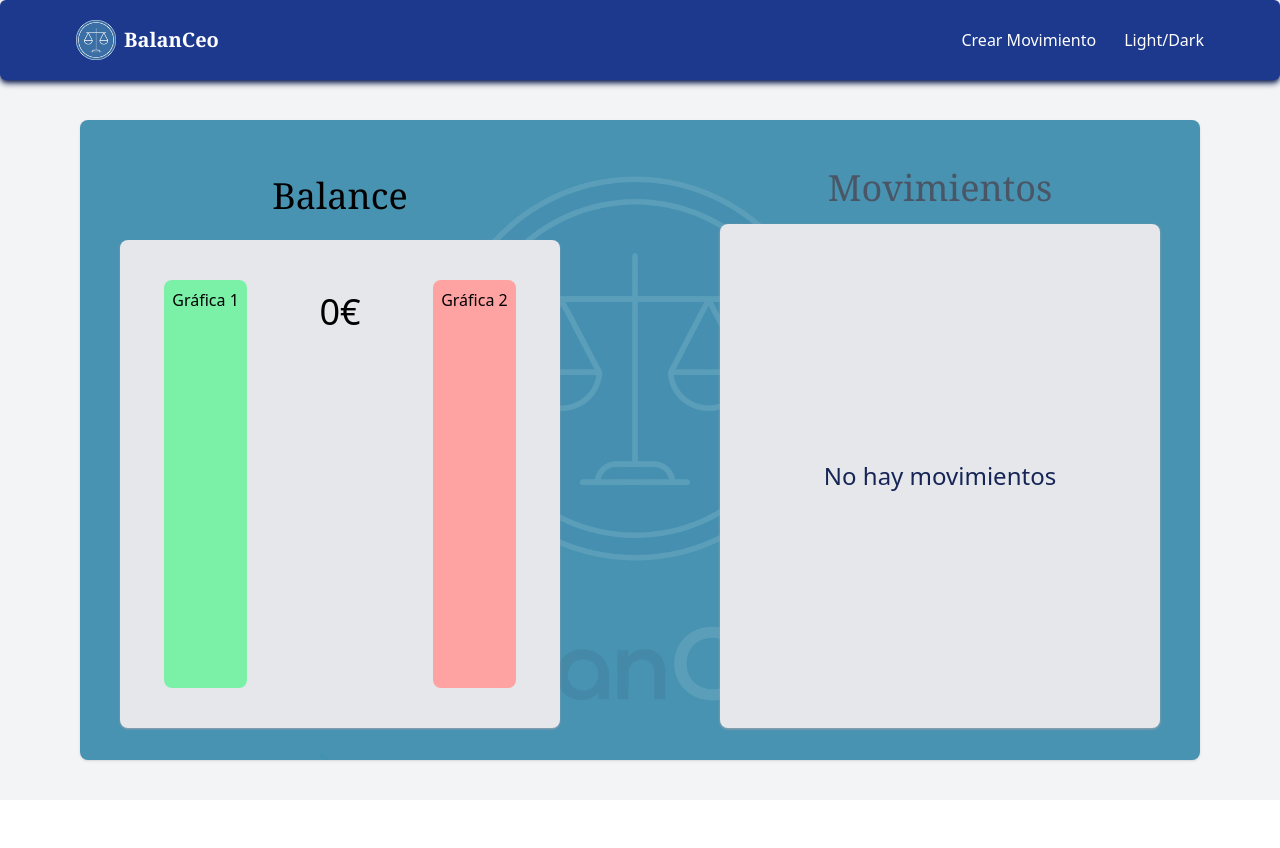
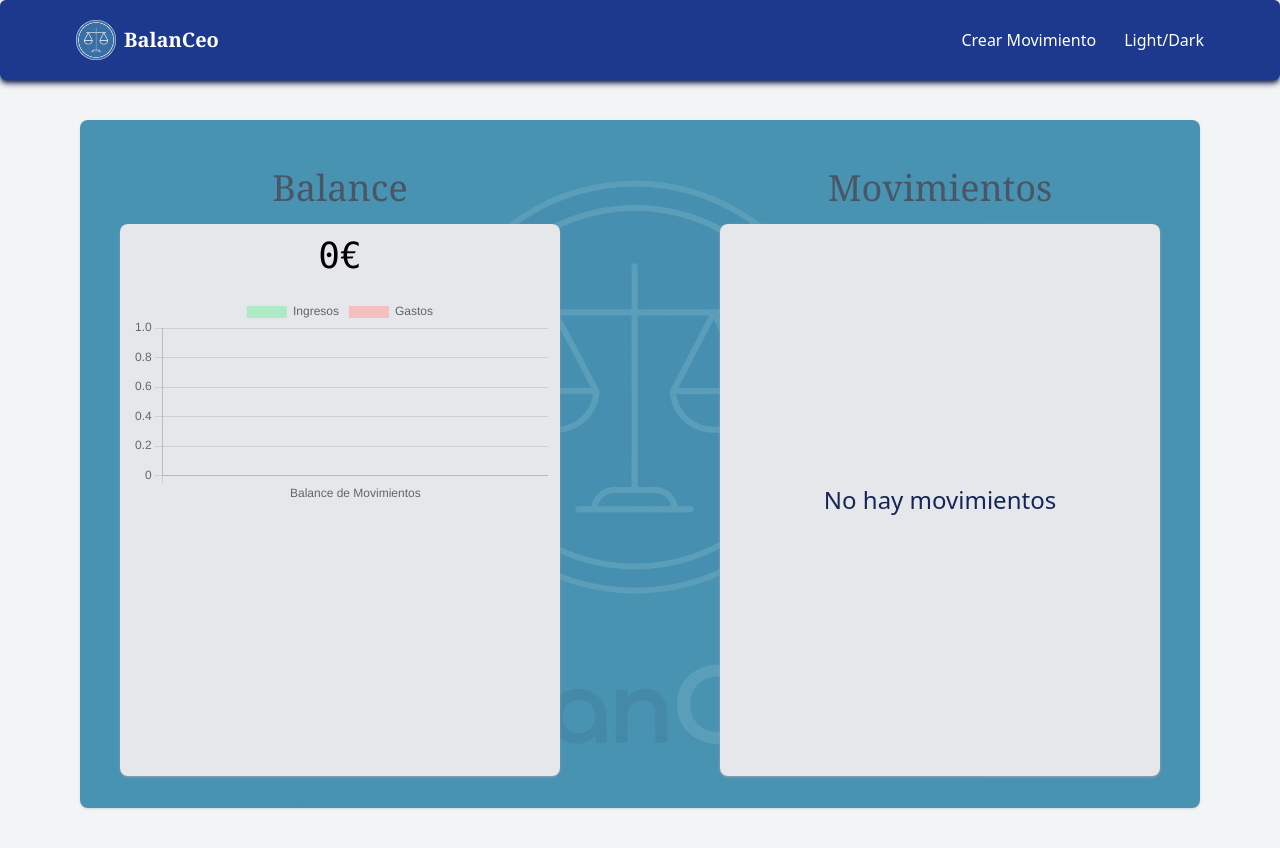
Before and after one commit to jaimeveloso/BalanCeo, a Next.js app: page / in a window 1280 px wide. Before the commit the page ends 800 px from the top, so only its background shows below. Built offline with nearby package versions, Linux system fonts and the light colour scheme.

Commit message:
added dashboard chart and updated components

```diff
--- a/app/page.jsx
+++ b/app/page.jsx
@@ -1,19 +1,20 @@
 "use client"
 //(check) -> componetizado iconos, boton, inputs y labels. Corrigiendo errores como se ven los botones sin campos completados.
 //(check) -> Añadir detalle movimiento
-//siguiente -> componetizar crear movimiento y movimientos
+//siguiente -> crean vista de balance y despues filtrados por categorias, fecha, etc
+//componetizar crear movimiento y movimientos
 //añadir color rojo o verde de gasto o ingreso en los movimientos
-//añadir gráfica de balance en el dashboard
-//añadir vista balance
+//(check) ->añadir gráfica de balance en el dashboard
 //(check) -> añadir el logo y el favicon
 
 import { useState } from "react"
-import Header from "./components/Header/Header"
-import BackIcon from "./components/ui/icons/BackIcon"
-import CloseIcon from "./components/ui/icons/CloseIcon"
-import Button from "./components/ui/Button"
-import Input from "./components/ui/Input"
-import Select from "./components/ui/Select"
+import Header from "@/components/Header/Header"
+import BackIcon from "@/components/ui/icons/BackIcon"
+import CloseIcon from "@/components/ui/icons/CloseIcon"
+import Button from "@/components/ui/Button/Button"
+import Input from "@/components/ui/Input/Input"
+import Select from "@/components/ui/Select/Select"
+import DashboardChart from "@/components/Charts/DashboardChart/DashboardChart"
 const SCREENS = {
   LIST: "LIST",
   CARD: "CARD",
@@ -30,13 +31,18 @@ export default function Home() {
   const [selectedPage, setSelectedPage] = useState(SCREENS.LIST)
   const [typeOfMovement, setTypeOfMovement] = useState("expense")
   const [detailMovement, setDetailMovement] = useState(null)
+  const [balanceView, setBalanceView] = useState(false)
 
   const totalMoney = formData.reduce(
     (acc, total) => acc + Number(total.money || 0),
     0,
   )
+
   function changeScreenAtMovement(page) {
     setSelectedPage(page)
+  }
+  function changeBalanceView() {
+    setBalanceView(true)
   }
   function changePageToCreate() {
     setIsCreating(true)
@@ -76,11 +82,12 @@ export default function Home() {
 
     resetForm()
   }
+  console.log(formData)
   return (
     <div className="bg-gray-100 min-h-screen flex flex-col">
       {/* ------------------------------------------------DASHBOARD---------------------------------------------------- */}
       {/* --------------NAVEGACIÓN HEADER--------------- */}
-      {!isCreating && !isMovement && (
+      {!isCreating && !isMovement && !balanceView && (
         <>
           <Header changePageToCreate={changePageToCreate} />
           <main className="flex-1 flex flex-row gap-20 justify-around py-4 my-10 mx-20 rounded-lg shadow bg-[#4893B1] relative overflow-hidden">
@@ -93,17 +100,18 @@ export default function Home() {
             <section className="w-full z-10">
               <div className="flex flex-col justify-around h-full items-center py-4 px-10">
                 <div className="rounded-lg flex flex-col justify-center items-center">
-                  <h2 className="text-4xl px-5 py-5 font-serif my-1">
+                  <Button
+                    onClick={changeBalanceView}
+                    className="text-4xl px-5 py-3 font-serif my-1 text-gray-600 hover:text-black transition-all duration-400 hover:scale-110"
+                  >
                     Balance
-                  </h2>
+                  </Button>
                 </div>
-                <div className=" bg-gray-200 shadow-xs  shadow-gray-400 flex w-full h-full gap-2 justify-around text-end rounded-lg px-3 py-10">
-                  <p className="p-2 bg-green-300 h-full rounded-lg">
-                    Gráfica 1
-                  </p>
-                  <h1 className="text-4xl py-3 text-start">{totalMoney}€</h1>
-
-                  <p className="p-2 bg-red-300 h-full rounded-lg">Gráfica 2</p>
+                <div className=" bg-gray-200 shadow-xs  shadow-gray-400 h-full w-full flex flex-col gap-2 justify-end text-end rounded-lg px-3">
+                  <h1 className="text-4xl py-3 text-center font-mono">
+                    {totalMoney}€
+                  </h1>
+                  <DashboardChart formData={formData} />
                 </div>
               </div>
             </section>
@@ -129,7 +137,7 @@ export default function Home() {
                       {formData.slice(-3).map((data, index) => (
                         <div
                           key={index}
-                          className={`flex justify-around py-10 rounded-lg ${Number(data.money) < 0 ? "bg-red-300" : "bg-green-300"}`}
+                          className={`flex justify-around py-10 rounded-lg ${Number(data.money) < 0 ? "bg-red-300/50" : "bg-green-300/50"}`}
                         >
                           <p>{data.title}</p>
                           <p>{data.money}€</p>
@@ -419,6 +427,7 @@ export default function Home() {
           </div>
         </div>
       )}
+      {balanceView && <h1>Balance</h1>}
     </div>
   )
 }
--- /dev/null
+++ b/components/Charts/DashboardChart/DashboardChart.jsx
@@ -0,0 +1,56 @@
+import { Bar } from "react-chartjs-2"
+import {
+  Chart as ChartJS,
+  CategoryScale,
+  LinearScale,
+  BarElement,
+  Title,
+  Tooltip,
+  Legend,
+} from "chart.js"
+ChartJS.register(CategoryScale, LinearScale, BarElement, Title, Tooltip, Legend)
+
+function DashboardChart({ formData }) {
+  const totalIncome = formData.reduce(
+    (acc, total) => (total.money > 0 ? acc + total.money : acc),
+    0,
+  )
+  const totalExpense = formData.reduce(
+    (acc, total) => (total.money < 0 ? acc + total.money : acc),
+    0,
+  )
+  const data = {
+    labels: ["Balance de Movimientos"],
+    datasets: [
+      {
+        label: "Ingresos",
+        data: [totalIncome],
+        backgroundColor: ["rgba(134, 239, 172, 0.6)"],
+        barPercentage: 0.6,
+      },
+      {
+        label: "Gastos",
+        data: [-totalExpense],
+        backgroundColor: ["rgba(252, 165, 165, 0.6)"],
+        barPercentage: 0.6,
+      },
+    ],
+  }
+  const options = {
+    scales: {
+      y: {
+        padding: 100,
+        beginAtZero: true,
+      },
+    },
+    color: "rgba(100, 100, 100)",
+    type: "bar",
+    data: data,
+  }
+  return (
+    <div className="h-120 w-full">
+      <Bar data={data} options={options} />
+    </div>
+  )
+}
+export default DashboardChart
--- a/app/components/Header/Header.jsx
+++ b/components/Header/Header.jsx
@@ -1,4 +1,4 @@
-import Button from "../ui/Button"
+import Button from "../ui/Button/Button"
 
 function Header({ changePageToCreate }) {
   return (
--- a/package.json
+++ b/package.json
@@ -10,8 +10,10 @@
   },
   "dependencies": {
     "@faker-js/faker": "^10.4.0",
+    "chart.js": "^4.5.1",
     "next": "^16.2.3",
     "react": "19.2.4",
+    "react-chartjs-2": "^5.3.1",
     "react-dom": "19.2.4"
   },
   "devDependencies": {
```
Also changed, not shown: components/ui/Button/Button.jsx (renamed from app/components/ui/Button.jsx), components/ui/Input/Input.jsx (renamed from app/components/ui/Input.jsx), components/ui/Select/Select.jsx (renamed from app/components/ui/Select.jsx), components/ui/icons/BackIcon.jsx (renamed from app/components/ui/icons/BackIcon.jsx), components/ui/icons/CloseIcon.jsx (renamed from app/components/ui/icons/CloseIcon.jsx), 1 other file (tests, documents, lock files or other folders).
